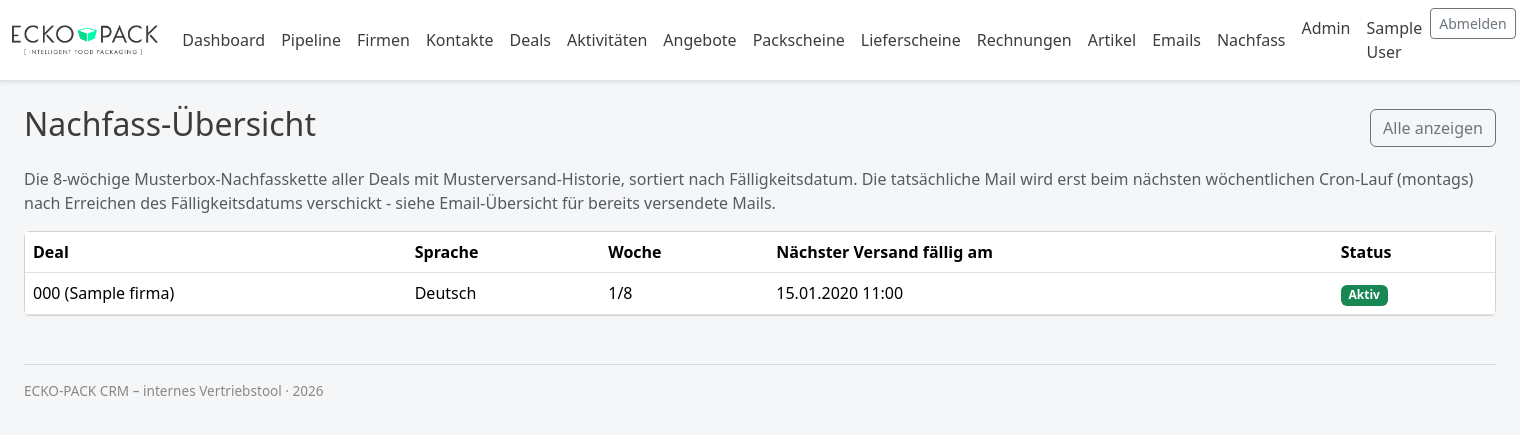
After one commit to eckopack/crm, a Django app: page /nachfass/ in a window 1520 px wide. The commit adds this page. Shown: the top 435 px of the page. Run offline with Django 5.2, Linux system fonts and the light colour scheme; a user stored in the database is signed in; tables that the repository leaves empty hold one stand-in row (values such as "Sample post").

Commit message:
Globale Nachfass-Uebersicht ueber alle Deals (/nachfass/)
Ergaenzt die bisherige Einzelanzeige auf der Deal-Detailseite (PR #19)
um eine deal-uebergreifende Liste, auf ausdruecklichen Wunsch von Bjoern
("die wollte ich aber haben" - er meinte eine Gesamtuebersicht, nicht nur
pro Deal).

Neue View MusterboxNachfassStatusListView unter /nachfass/, neuer
Nav-Punkt "Nachfass" neben "Emails". Zeigt standardmaessig nur aktive
Musterbox-Nachfassketten, sortiert nach Faelligkeitsdatum (am
dringendsten zuerst) - ueber "Alle anzeigen" auch bereits beendete Ketten
mit Beendigungsgrund (Angebotsphase erreicht / verloren / 8 Wochen
abgelaufen / manuell abgebrochen). Reine Lese-Ansicht, kein
Verhaltens-Change an der Kette selbst.

Co-Authored-By: Claude Sonnet 5 <noreply@anthropic.com>
Claude-Session: https://claude.ai/code/session_017NuCzmsLBxysTxn98sm2vo

```diff
--- a/vertrieb/templates/vertrieb/base.html
+++ b/vertrieb/templates/vertrieb/base.html
@@ -76,6 +76,7 @@
                 <li class="nav-item"><a class="nav-link" href="{% url 'vertrieb:rechnung_list' %}">Rechnungen</a></li>
                 <li class="nav-item"><a class="nav-link" href="{% url 'vertrieb:artikel_list' %}">Artikel</a></li>
                 <li class="nav-item"><a class="nav-link" href="{% url 'vertrieb:email_versand_list' %}">Emails</a></li>
+                <li class="nav-item"><a class="nav-link" href="{% url 'vertrieb:musterbox_nachfass_list' %}">Nachfass</a></li>
             </ul>
             {% if user.is_authenticated %}
             <ul class="navbar-nav">
--- /dev/null
+++ b/vertrieb/templates/vertrieb/musterbox_nachfass_list.html
@@ -0,0 +1,54 @@
+{% extends "vertrieb/base.html" %}
+{% block title %}Nachfass-Übersicht – ECKO-PACK CRM{% endblock %}
+{% block content %}
+<div class="d-flex justify-content-between align-items-center mb-3">
+    <h2>Nachfass-Übersicht</h2>
+    <div>
+        {% if request.GET.alle == "1" %}
+        <a href="{% url 'vertrieb:musterbox_nachfass_list' %}" class="btn btn-outline-secondary">Nur aktive anzeigen</a>
+        {% else %}
+        <a href="?alle=1" class="btn btn-outline-secondary">Alle anzeigen</a>
+        {% endif %}
+    </div>
+</div>
+<p class="text-muted">
+    Die 8-wöchige Musterbox-Nachfasskette aller Deals mit Musterversand-Historie, sortiert nach
+    Fälligkeitsdatum. Die tatsächliche Mail wird erst beim nächsten wöchentlichen Cron-Lauf
+    (montags) nach Erreichen des Fälligkeitsdatums verschickt - siehe Email-Übersicht für bereits
+    versendete Mails.
+</p>
+
+<div class="card">
+    <table class="table table-hover mb-0">
+        <thead>
+        <tr>
+            <th>Deal</th>
+            <th>Sprache</th>
+            <th>Woche</th>
+            <th>Nächster Versand fällig am</th>
+            <th>Status</th>
+        </tr>
+        </thead>
+        <tbody>
+        {% for status in status_liste %}
+        <tr onclick="window.location='{{ status.deal.get_absolute_url }}'" style="cursor:pointer;">
+            <td>{{ status.deal.titel }} ({{ status.deal.firma.name }})</td>
+            <td>{{ status.get_sprache_display }}</td>
+            <td>{{ status.naechste_woche }}/8</td>
+            <td>{{ status.naechster_versand_am|date:"d.m.Y H:i" }}</td>
+            <td>
+                {% if status.aktiv %}
+                <span class="badge text-bg-success">Aktiv</span>
+                {% else %}
+                <span class="badge text-bg-secondary">Beendet: {{ status.get_beendet_grund_display }}</span>
+                {% endif %}
+            </td>
+        </tr>
+        {% empty %}
+        <tr><td colspan="5" class="text-muted text-center py-3">Keine Nachfassketten vorhanden.</td></tr>
+        {% endfor %}
+        </tbody>
+    </table>
+</div>
+{% include "vertrieb/_pagination.html" %}
+{% endblock %}
--- a/vertrieb/urls.py
+++ b/vertrieb/urls.py
@@ -69,6 +69,7 @@ urlpatterns = [
     path("rechnungen/<int:pk>/versand/", views.rechnung_versand_senden_view, name="rechnung_versand"),
 
     path("emails/", views.EmailVersandListView.as_view(), name="email_versand_list"),
+    path("nachfass/", views.MusterboxNachfassStatusListView.as_view(), name="musterbox_nachfass_list"),
 
     path("artikel/", views.ArtikelListView.as_view(), name="artikel_list"),
     path("artikel/neu/", views.ArtikelCreateView.as_view(), name="artikel_create"),
--- a/vertrieb/views.py
+++ b/vertrieb/views.py
@@ -1037,6 +1037,24 @@ class EmailVersandListView(LoginRequiredMixin, ListView):
         return qs
 
 
+class MusterboxNachfassStatusListView(LoginRequiredMixin, ListView):
+    """Globale Übersicht aller Musterbox-Nachfassketten mit ihrem Fälligkeitsdatum (20.10.2026,
+    auf Wunsch von Björn, als Ergänzung zur Anzeige auf der Deal-Detailseite: "die wollte ich
+    aber haben" - er wollte eine deal-übergreifende Liste, nicht nur die Einzelanzeige pro
+    Deal). Standardmäßig nur aktive Ketten, sortiert nach Fälligkeitsdatum (am dringendsten
+    zuerst) - über "Alle anzeigen" auch bereits beendete Ketten mit Beendigungsgrund."""
+    model = MusterboxNachfassStatus
+    template_name = "vertrieb/musterbox_nachfass_list.html"
+    context_object_name = "status_liste"
+    paginate_by = 50
+
+    def get_queryset(self):
+        qs = MusterboxNachfassStatus.objects.all().select_related("deal", "deal__firma")
+        if self.request.GET.get("alle") == "1":
+            return qs.order_by("-aktiv", "naechster_versand_am")
+        return qs.filter(aktiv=True).order_by("naechster_versand_am")
+
+
 # ---------------------------------------------------------------------------
 # Artikel (Artikelstamm)
 # ---------------------------------------------------------------------------
```
